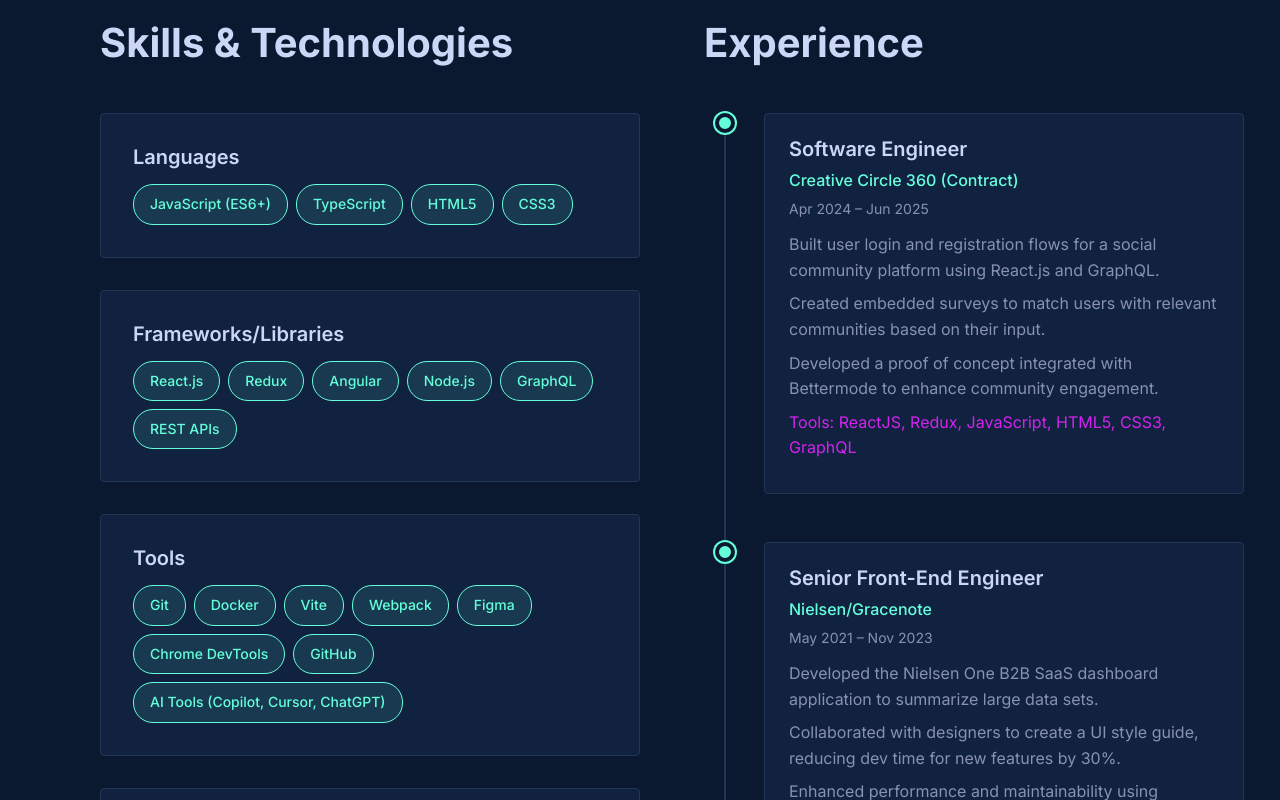
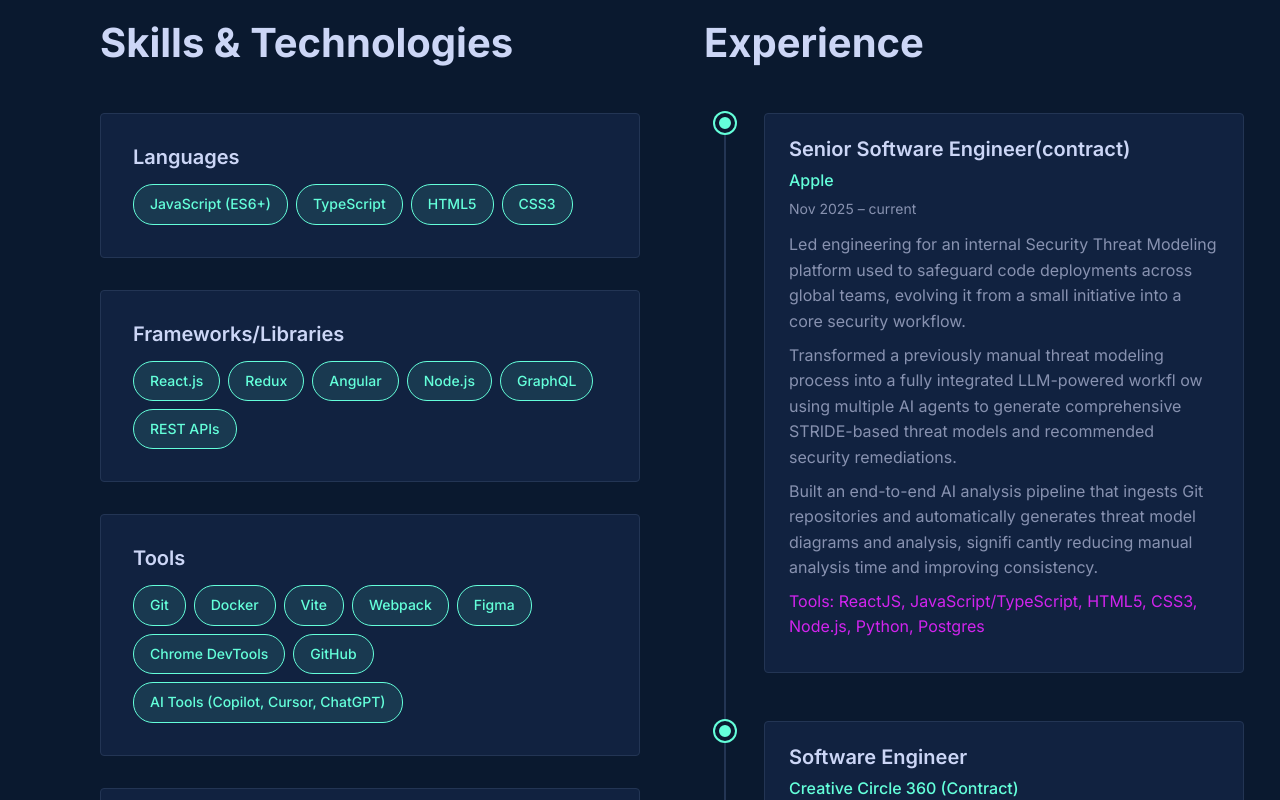
Before and after one commit to mfreemon/mfreemon.github.io, a React (Vite) app in the folder portfolio/: page / in a window 1280 px wide. Shown: the part 1180-1980 px from the top of the page. Built offline with nearby package versions, Linux system fonts and the light colour scheme.

Commit message:
updated expirience section

```diff
--- a/portfolio/src/pages/Home.jsx
+++ b/portfolio/src/pages/Home.jsx
@@ -1,123 +1,192 @@
-import { ArrowRight, Code, Database, Smartphone, Calendar, MapPin, GraduationCap, Award, Mail, Phone, Send, CheckCircle } from 'lucide-react'
-import { Link } from 'react-router-dom'
-import { useState } from 'react'
-import  profile_photo from './../assets/profile_photo.jpg';
-import './Home.css'
+import {
+  ArrowRight,
+  Code,
+  Database,
+  Smartphone,
+  Calendar,
+  MapPin,
+  GraduationCap,
+  Award,
+  Mail,
+  Phone,
+  Send,
+  CheckCircle,
+} from "lucide-react";
+import { Link } from "react-router-dom";
+import { useState } from "react";
+import profile_photo from "./../assets/profile_photo.jpg";
+import "./Home.css";
 
 const Home = () => {
   const [formData, setFormData] = useState({
-    name: '',
-    email: '',
-    subject: '',
-    message: ''
-  })
-  const [isSubmitting, setIsSubmitting] = useState(false)
-  const [isSubmitted, setIsSubmitted] = useState(false)
+    name: "",
+    email: "",
+    subject: "",
+    message: "",
+  });
+  const [isSubmitting, setIsSubmitting] = useState(false);
+  const [isSubmitted, setIsSubmitted] = useState(false);
 
   const handleChange = (e) => {
     setFormData({
       ...formData,
-      [e.target.name]: e.target.value
-    })
-  }
+      [e.target.name]: e.target.value,
+    });
+  };
 
   const handleSubmit = async (e) => {
-    e.preventDefault()
-    setIsSubmitting(true)
+    e.preventDefault();
+    setIsSubmitting(true);
 
     // Simulate form submission
     setTimeout(() => {
-      setIsSubmitting(false)
-      setIsSubmitted(true)
-      setFormData({ name: '', email: '', subject: '', message: '' })
-    }, 2000)
-  }
+      setIsSubmitting(false);
+      setIsSubmitted(true);
+      setFormData({ name: "", email: "", subject: "", message: "" });
+    }, 2000);
+  };
 
   const contactInfo = [
     {
       icon: Mail,
-      title: 'Email',
-      value: 'dfreemon@gmail.com',
-      link: 'mailto:dfreemon@gmail.com'
+      title: "Email",
+      value: "dfreemon@gmail.com",
+      link: "mailto:dfreemon@gmail.com",
     },
     {
       icon: MapPin,
-      title: 'Location',
-      value: 'Oakland, CA',
-      link: null
-    }
-  ]
+      title: "Location",
+      value: "Oakland, CA",
+      link: null,
+    },
+  ];
 
   const skills = [
-    { icon: Code, title: 'Frontend Development', description: 'React, Vue, JavaScript, TypeScript' },
-    { icon: Database, title: 'Backend Development', description: 'Node.js, Python, SQL, MongoDB' },
-  ]
+    {
+      icon: Code,
+      title: "Frontend Development",
+      description: "React, Vue, JavaScript, TypeScript",
+    },
+    {
+      icon: Database,
+      title: "Backend Development",
+      description: "Node.js, Python, SQL, MongoDB",
+    },
+  ];
 
   const experience = [
     {
-      title: 'Software Engineer',
-      company: 'Creative Circle 360 (Contract)',
-      period: 'Apr 2024 – Jun 2025',
+      title: "Senior Software Engineer(contract)",
+      company: "Apple",
+      period: "Nov 2025 – current",
       description: [
-        'Built user login and registration flows for a social community platform using React.js and GraphQL.',
-        'Created embedded surveys to match users with relevant communities based on their input.',
-        'Developed a proof of concept integrated with Bettermode to enhance community engagement.',
-        'Tools: ReactJS, Redux, JavaScript, HTML5, CSS3, GraphQL'
-      ]
+        "Led engineering for an internal Security Threat Modeling platform used to safeguard code deployments across global teams, evolving it from a small initiative into a core security workflow.",
+        "Transformed a previously manual threat modeling process into a fully integrated LLM-powered workfl ow using multiple AI agents to generate comprehensive STRIDE-based threat models and recommended security remediations.",
+        "Built an end-to-end AI analysis pipeline that ingests Git repositories and automatically generates threat model diagrams and analysis, signifi cantly reducing manual analysis time and improving consistency.",
+        "Tools: ReactJS, JavaScript/TypeScript, HTML5, CSS3, Node.js, Python, Postgres",
+      ],
     },
     {
-      title: 'Senior Front-End Engineer',
-      company: 'Nielsen/Gracenote',
-      period: 'May 2021 – Nov 2023',
+      title: "Software Engineer",
+      company: "Creative Circle 360 (Contract)",
+      period: "Apr 2024 – Jun 2025",
       description: [
-        'Developed the Nielsen One B2B SaaS dashboard application to summarize large data sets.',
-        'Collaborated with designers to create a UI style guide, reducing dev time for new features by 30%.',
-        'Enhanced performance and maintainability using reusable components and optimized rendering.',
-        'Tools: ReactJS, Redux, JavaScript/TypeScript, HTML5, CSS3'
-      ]
+        "Built user login and registration flows for a social community platform using React.js and GraphQL.",
+        "Created embedded surveys to match users with relevant communities based on their input.",
+        "Developed a proof of concept integrated with Bettermode to enhance community engagement.",
+        "Tools: ReactJS, Redux, JavaScript, HTML5, CSS3, GraphQL",
+      ],
     },
     {
-      title: 'Software Engineer',
-      company: 'Vungle',
-      period: 'Jun 2018 – Jun 2020',
+      title: "Senior Front-End Engineer",
+      company: "Nielsen/Gracenote",
+      period: "May 2021 – Nov 2023",
       description: [
-        'Migrated legacy dashboards to modern ReactJS architecture, reducing tech debt by 40%.',
-        'Improved filtering and navigation functionality to enhance workflow efficiency by 20%.',
-        'Spearheaded efforts to consolidate UI features into component libraries.',
-        'Tools: ReactJS, Redux, Node.js, JavaScript, HTML5, CSS3'
-      ]
+        "Developed the Nielsen One B2B SaaS dashboard application to summarize large data sets.",
+        "Collaborated with designers to create a UI style guide, reducing dev time for new features by 30%.",
+        "Enhanced performance and maintainability using reusable components and optimized rendering.",
+        "Tools: ReactJS, Redux, JavaScript/TypeScript, HTML5, CSS3",
+      ],
     },
     {
-      title: 'Front-End Developer',
-      company: 'Idean',
-      period: 'Jan 2018 – Jun 2018',
+      title: "Software Engineer",
+      company: "Vungle",
+      period: "Jun 2018 – Jun 2020",
       description: [
-        'Developed responsive web applications for clients using modern JavaScript frameworks.',
-        'Collaborated with design teams to implement pixel-perfect UI components.',
-        'Worked on multiple client projects simultaneously, delivering high-quality solutions.',
-        'Tools: ReactJS, JavaScript, HTML5, CSS3, Responsive Design'
-      ]
+        "Migrated legacy dashboards to modern ReactJS architecture, reducing tech debt by 40%.",
+        "Improved filtering and navigation functionality to enhance workflow efficiency by 20%.",
+        "Spearheaded efforts to consolidate UI features into component libraries.",
+        "Tools: ReactJS, Redux, Node.js, JavaScript, HTML5, CSS3",
+      ],
     },
     {
-      title: 'Front-End Developer',
-      company: 'Various Contract Positions',
-      period: '2017 – 2018',
+      title: "Front-End Developer",
+      company: "Idean",
+      period: "Jan 2018 – Jun 2018",
       description: [
-        'Built custom web applications and e-commerce solutions for diverse client needs.',
-        'Developed responsive websites and interactive user interfaces.',
-        'Collaborated with clients to understand requirements and deliver tailored solutions.',
-        'Tools: JavaScript, HTML5, CSS3, jQuery, Responsive Design'
-      ]
-    }
-  ]
+        "Developed responsive web applications for clients using modern JavaScript frameworks.",
+        "Collaborated with design teams to implement pixel-perfect UI components.",
+        "Worked on multiple client projects simultaneously, delivering high-quality solutions.",
+        "Tools: ReactJS, JavaScript, HTML5, CSS3, Responsive Design",
+      ],
+    },
+    {
+      title: "Front-End Developer",
+      company: "Various Contract Positions",
+      period: "2017 – 2018",
+      description: [
+        "Built custom web applications and e-commerce solutions for diverse client needs.",
+        "Developed responsive websites and interactive user interfaces.",
+        "Collaborated with clients to understand requirements and deliver tailored solutions.",
+        "Tools: JavaScript, HTML5, CSS3, jQuery, Responsive Design",
+      ],
+    },
+  ];
 
   const technicalSkills = [
-    { category: 'Languages', items: ['JavaScript (ES6+)', 'TypeScript', 'HTML5', 'CSS3'] },
-    { category: 'Frameworks/Libraries', items: ['React.js', 'Redux', 'Angular', 'Node.js', 'GraphQL', 'REST APIs'] },
-    { category: 'Tools', items: ['Git', 'Docker', 'Vite', 'Webpack', 'Figma', 'Chrome DevTools', 'GitHub', 'AI Tools (Copilot, Cursor, ChatGPT)'] },
-    { category: 'Testing', items: ['Jasmine', 'Jest', 'React Testing Library'] },
-    { category: 'Other', items: ['Responsive Design', 'Agile', 'Jira', 'Cross-browser compatibility', 'UI/UX best practices'] }
-  ]
+    {
+      category: "Languages",
+      items: ["JavaScript (ES6+)", "TypeScript", "HTML5", "CSS3"],
+    },
+    {
+      category: "Frameworks/Libraries",
+      items: [
+        "React.js",
+        "Redux",
+        "Angular",
+        "Node.js",
+        "GraphQL",
+        "REST APIs",
+      ],
+    },
+    {
+      category: "Tools",
+      items: [
+        "Git",
+        "Docker",
+        "Vite",
+        "Webpack",
+        "Figma",
+        "Chrome DevTools",
+        "GitHub",
+        "AI Tools (Copilot, Cursor, ChatGPT)",
+      ],
+    },
+    {
+      category: "Testing",
+      items: ["Jasmine", "Jest", "React Testing Library"],
+    },
+    {
+      category: "Other",
+      items: [
+        "Responsive Design",
+        "Agile",
+        "Jira",
+        "Cross-browser compatibility",
+        "UI/UX best practices",
+      ],
+    },
+  ];
 
   return (
     <div className="home">
@@ -125,20 +194,25 @@ const Home = () => {
       <section className="hero">
         <div className="hero-content">
           <div className="hero-text">
-            <p style={{ color: 'var(--primary-color)', marginBottom: '1rem', fontSize: '1rem' }}>
+            <p
+              style={{
+                color: "var(--primary-color)",
+                marginBottom: "1rem",
+                fontSize: "1rem",
+              }}
+            >
               Hi, my name is
             </p>
-            <h1 className="hero-title">
-              Marcus Freemon.
-            </h1>
+            <h1 className="hero-title">Marcus Freemon.</h1>
             <h2 className="hero-subtitle">I build things for the web.</h2>
             <p className="hero-description">
-                 Software Engineer with 9+ years of experience specializing in modern front-end development
-                 using HTML, CSS, JavaScript/TypeScript and frontend frameworks like React, Angular, & Vue.
-                 Proven track record of delivering scalable and
-                 responsive web applications in Agile environments. Passionate about UI/UX, clean code,
-                 and performance optimization. Comfortable working full-stack and collaborating
-                 cross-functionally.
+              Software Engineer with 9+ years of experience specializing in
+              modern front-end development using HTML, CSS,
+              JavaScript/TypeScript and frontend frameworks like React, Angular,
+              & Vue. Proven track record of delivering scalable and responsive
+              web applications in Agile environments. Passionate about UI/UX,
+              clean code, and performance optimization. Comfortable working
+              full-stack and collaborating cross-functionally.
             </p>
             {/* <div className="hero-actions">
               <Link to="/work" className="btn btn-primary">
@@ -157,15 +231,17 @@ const Home = () => {
                 alt="Marcus Freemon"
                 className="profile-photo"
                 onError={(e) => {
-                  e.target.style.display = 'none';
-                  e.target.nextSibling.style.display = 'block';
+                  e.target.style.display = "none";
+                  e.target.nextSibling.style.display = "block";
                 }}
               />
-              <div className="photo-placeholder" style={{ display: 'none' }}>
+              <div className="photo-placeholder" style={{ display: "none" }}>
                 <div className="placeholder-content">
                   <div className="placeholder-icon">👨‍💻</div>
                   <p>Add your photo here</p>
-                  <p style={{ fontSize: '0.875rem', opacity: 0.7 }}>{profile_photo}</p>
+                  <p style={{ fontSize: "0.875rem", opacity: 0.7 }}>
+                    {profile_photo}
+                  </p>
                 </div>
               </div>
             </div>
@@ -230,7 +306,9 @@ const Home = () => {
                     <h3 className="skill-category">{skillGroup.category}</h3>
                     <div className="skill-tags">
                       {skillGroup.items.map((skill, skillIndex) => (
-                        <span key={skillIndex} className="skill-tag">{skill}</span>
+                        <span key={skillIndex} className="skill-tag">
+                          {skill}
+                        </span>
                       ))}
                     </div>
                   </div>
@@ -252,7 +330,16 @@ const Home = () => {
                       {Array.isArray(job.description) ? (
                         <ul>
                           {job.description.map((desc, i) => (
-                            <li key={i} style={{ color: 'var(--text-secondary)', marginBottom: '0.5rem', fontSize: '1rem' }}>{desc}</li>
+                            <li
+                              key={i}
+                              style={{
+                                color: "var(--text-secondary)",
+                                marginBottom: "0.5rem",
+                                fontSize: "1rem",
+                              }}
+                            >
+                              {desc}
+                            </li>
                           ))}
                         </ul>
                       ) : (
@@ -272,8 +359,9 @@ const Home = () => {
         <div className="container">
           <h2 className="section-title">Get In Touch</h2>
           <p>
-              Whether you have a question about my work, want to discuss a potential project,
-              or just want to say hello, I'd love to hear from you.
+            Whether you have a question about my work, want to discuss a
+            potential project, or just want to say hello, I'd love to hear from
+            you.
           </p>
           <div className="contact-content">
             {/* Contact Info */}
@@ -297,7 +385,6 @@ const Home = () => {
                 </div>
               ))}
             </div>
-
 
             {/* Contact Form
             <div className="contact-form">
@@ -392,7 +479,7 @@ const Home = () => {
         </div>
       </section>
     </div>
-  )
-}
+  );
+};
 
-export default Home
+export default Home;
```
Also changed, not shown: portfolio/src/pages/About.jsx (+125 -55 lines). Lines whose indentation alone changed are shown as unchanged.
